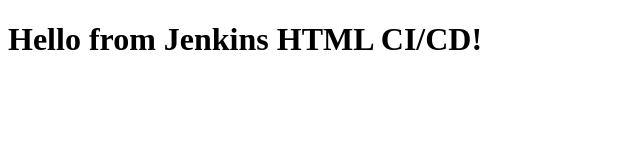
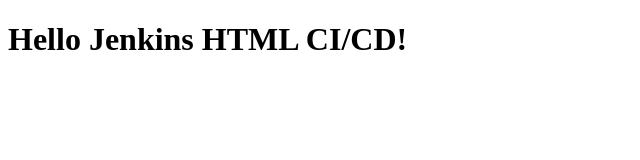
Before and after one commit to vyshnavigangadhari/git-jenkins, a plain HTML site: page index.html in a window 1280 px wide. Shown: the whole page, without its empty margins (0-640 px from the left). Drawn offline with Linux system fonts and the light colour scheme.

Commit message:
Update heading text in index.html

```diff
--- a/index.html
+++ b/index.html
@@ -4,6 +4,6 @@
   <title>Jenkins CI Demo</title>
 </head>
 <body>
-  <h1>Hello from Jenkins HTML CI/CD!</h1>
+  <h1>Hello Jenkins HTML CI/CD!</h1>
 </body>
 </html>
```
